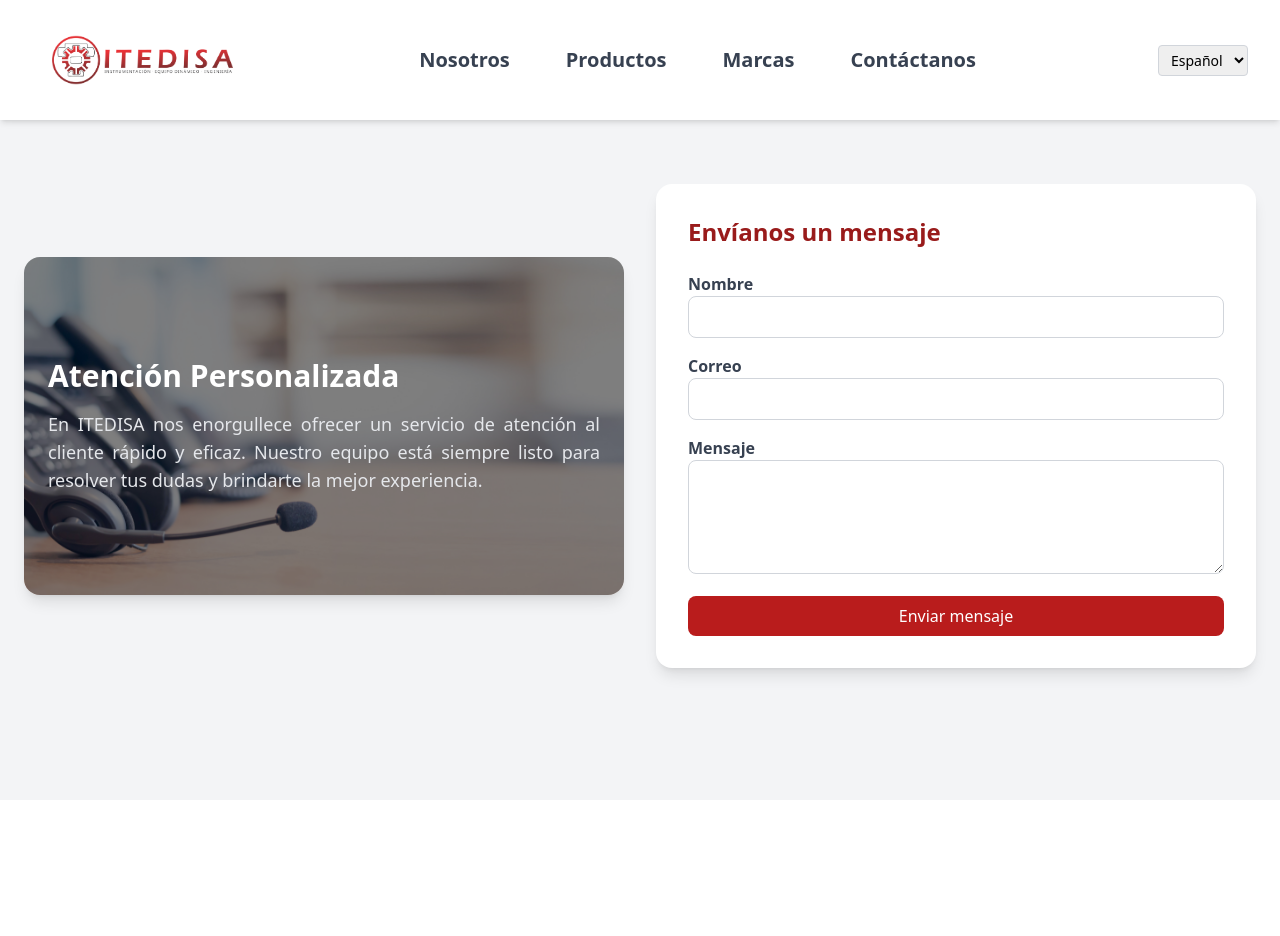
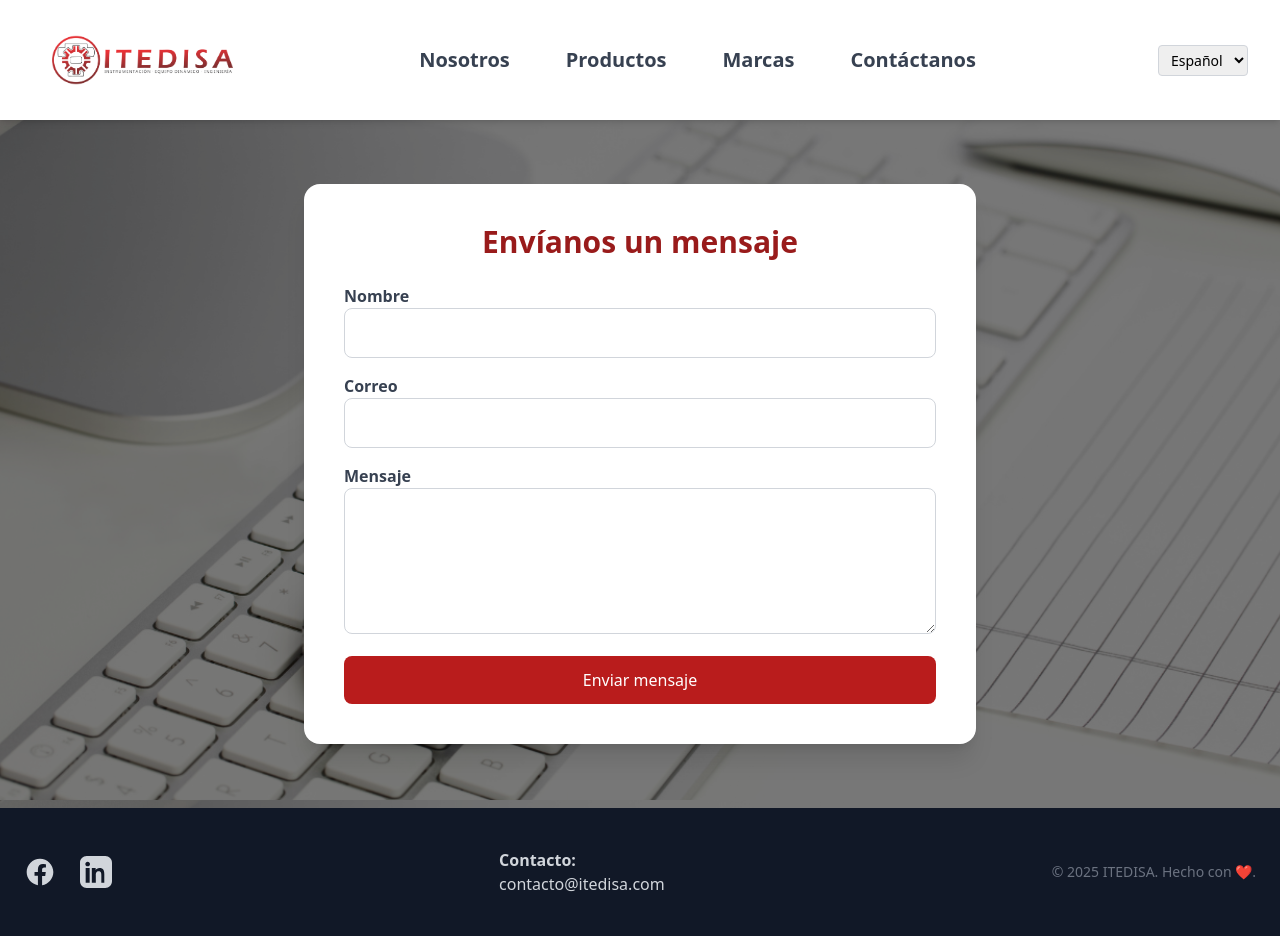
Before and after one commit to DanielHuertaMorales/Itedisa, a PHP site: page /industrial-website/contacto.php in a window 1280 px wide. Before the commit the page ends 688 px from the top, so only its background shows below. Run offline with PHP 8.4, Linux system fonts and the light colour scheme; some libraries are stand-ins or nearby versions.

Commit message:
Implementado formulario de contacto con animación y footer

```diff
--- a/contacto.php
+++ b/contacto.php
@@ -1,22 +1,34 @@
 <?php
+use PHPMailer\PHPMailer\PHPMailer;
+use PHPMailer\PHPMailer\Exception;
+
+$success = '';
+$error = '';
+
+require 'PHPMailer/PHPMailer.php';
+require 'PHPMailer/SMTP.php';
+require 'PHPMailer/Exception.php';
+
 if ($_SERVER["REQUEST_METHOD"] === "POST") {
-    require 'includes/PHPMailer/PHPMailer.php';
-    require 'includes/PHPMailer/SMTP.php';
-    require 'includes/PHPMailer/Exception.php';
+    $nombre = trim(htmlspecialchars($_POST['nombre']));
+    $email = trim(htmlspecialchars($_POST['correo']));
+    $mensaje = trim(htmlspecialchars($_POST['mensaje']));
 
-    $nombre = htmlspecialchars($_POST['nombre']);
-    $email = htmlspecialchars($_POST['email']);
-    $mensaje = htmlspecialchars($_POST['mensaje']);
-
-    $mail = new PHPMailer\PHPMailer\PHPMailer();
+    // Validación en servidor
+    if (empty($nombre) || empty($email) || empty($mensaje)) {
+        $error = "Por favor, completa todos los campos.";
+    } elseif (!filter_var($email, FILTER_VALIDATE_EMAIL)) {
+        $error = "El correo no es válido.";
+    } else {
+        $mail = new PHPMailer(true);
         try {
             $mail->isSMTP();
-        $mail->Host = 'smtp.hostinger.com';
-        $mail->SMTPAuth = true;
-        $mail->Username = 'daniel.huerta@itedisa.com';
-        $mail->Password = 'Rchdhmc162419.'; // Cambiar
-        $mail->SMTPSecure = 'tls';
-        $mail->Port = 587;
+            $mail->Host       = 'mail.itedisa.com';
+            $mail->SMTPAuth   = true;
+            $mail->Username   = 'daniel.huerta@itedisa.com';
+            $mail->Password   = 'Rchdhmc162419.';
+            $mail->SMTPSecure = PHPMailer::ENCRYPTION_STARTTLS;
+            $mail->Port       = 587;
 
             $mail->setFrom($email, $nombre);
             $mail->addAddress('daniel.huerta@itedisa.com', 'ITEDISA');
@@ -33,8 +45,8 @@ if ($_SERVER["REQUEST_METHOD"] === "POST") {
             $error = "Error al enviar el mensaje: " . $mail->ErrorInfo;
         }
     }
+}
 ?>
-
 <!DOCTYPE html>
 <html lang="es">
 <head>
@@ -43,104 +55,97 @@ if ($_SERVER["REQUEST_METHOD"] === "POST") {
   <title>Contáctanos - ITEDISA</title>
   <script src="https://cdn.tailwindcss.com"></script>
   <style>
-    .fade-in {
-      animation: fadeIn 0.3s ease-in-out;
+    body {
+      background: url('assets/fondoContacto.png') no-repeat center center fixed;
+      background-size: cover;
     }
+    .fade-in { animation: fadeIn 0.5s ease-in-out; }
     @keyframes fadeIn {
       from { opacity: 0; transform: translateY(10px); }
       to { opacity: 1; transform: translateY(0); }
     }
   </style>
 </head>
-<body class="bg-gray-100 pt-[120px] flex flex-col min-h-screen">
+<body class="bg-gray-100 bg-opacity-90 pt-[120px] flex flex-col min-h-screen">
 
   <?php include 'menu.php'; ?>
 
-  <main class="flex-grow max-w-7xl mx-auto px-6 py-16">
-    <div class="grid md:grid-cols-2 gap-8 items-center">
+  <main class="flex-grow flex justify-center items-center px-6 py-16">
+    <!-- Formulario Grande -->
+    <div class="bg-white shadow-xl rounded-2xl p-10 fade-in max-w-2xl w-full">
+      <h2 class="text-3xl font-bold text-red-800 mb-6 text-center">Envíanos un mensaje</h2>
 
-      <!-- Imagen + Texto -->
-      <div class="relative">
-        <img src="assets/Clientsupport.png" alt="Atención al cliente ITEDISA" class="rounded-2xl shadow-lg">
-        <div class="absolute inset-0 bg-black bg-opacity-50 flex flex-col justify-center p-6 rounded-2xl">
-          <h2 class="text-3xl font-bold text-white mb-4">Atención Personalizada</h2>
-          <p class="text-gray-200 text-lg text-justify">
-            En ITEDISA nos enorgullece ofrecer un servicio de atención al cliente rápido y eficaz.
-            Nuestro equipo está siempre listo para resolver tus dudas y brindarte la mejor experiencia.
-          </p>
-        </div>
+      <div id="result">
+        <?php if ($success): ?>
+          <p class="text-green-600 font-bold mb-4 text-center"><?= $success ?></p>
+        <?php elseif ($error): ?>
+          <p class="text-red-600 font-bold mb-4 text-center"><?= $error ?></p>
+        <?php endif; ?>
       </div>
 
-      <!-- Formulario -->
-      <div class="bg-white shadow-lg rounded-2xl p-8 fade-in">
-        <h2 class="text-2xl font-bold text-red-800 mb-6">Envíanos un mensaje</h2>
-        <form id="contactForm" class="space-y-4">
+      <form id="contactForm" method="POST" class="space-y-4">
         <div>
           <label class="block text-gray-700 font-semibold">Nombre</label>
-            <input type="text" name="nombre" required class="w-full border border-gray-300 rounded-lg p-2 focus:ring-2 focus:ring-red-600" />
+          <input type="text" name="nombre" required class="w-full border border-gray-300 rounded-lg p-3 focus:ring-2 focus:ring-red-600" />
         </div>
         <div>
           <label class="block text-gray-700 font-semibold">Correo</label>
-            <input type="email" name="correo" required class="w-full border border-gray-300 rounded-lg p-2 focus:ring-2 focus:ring-red-600" />
+          <input type="email" name="correo" required class="w-full border border-gray-300 rounded-lg p-3 focus:ring-2 focus:ring-red-600" />
         </div>
         <div>
           <label class="block text-gray-700 font-semibold">Mensaje</label>
-            <textarea name="mensaje" rows="4" required class="w-full border border-gray-300 rounded-lg p-2 focus:ring-2 focus:ring-red-600"></textarea>
+          <textarea name="mensaje" rows="5" required class="w-full border border-gray-300 rounded-lg p-3 focus:ring-2 focus:ring-red-600"></textarea>
         </div>
 
-          <!-- Spinner de carga -->
-          <div id="loading" class="hidden text-center">
-            <div class="inline-block w-6 h-6 border-4 border-red-600 border-t-transparent rounded-full animate-spin"></div>
-            <p class="text-gray-600 mt-2">Enviando mensaje...</p>
-          </div>
+        <p id="clientError" class="hidden text-red-600 font-bold"></p>
 
-          <!-- Mensajes de resultado -->
-          <div id="result" class="hidden mt-4 text-center font-semibold"></div>
-
-          <button type="submit" class="w-full bg-red-700 text-white py-2 rounded-lg hover:bg-red-800 transition">
+        <button type="submit" class="w-full bg-red-700 text-white py-3 rounded-lg hover:bg-red-800 transition">
           Enviar mensaje
         </button>
       </form>
     </div>
+  </main>
+
+  <!-- Footer -->
+  <footer class="bg-gray-900 text-gray-300 py-10 px-4 sm:px-6">
+    <div class="max-w-7xl mx-auto flex flex-col md:flex-row justify-between items-center gap-6">
+      <div class="flex space-x-6">
+        <a href="https://www.facebook.com/people/Itedisa-SA-de-CV/100090168609896/?sk=about" target="_blank" rel="noopener noreferrer" aria-label="Facebook" class="hover:text-blue-600 transition">
+          <svg class="w-8 h-8 fill-current" viewBox="0 0 24 24"><path d="M22 12c0-5.523-4.477-10-10-10S2 6.477 2 12c0 4.991 3.657 9.128 8.438 9.878v-6.987h-2.54v-2.89h2.54V9.845c0-2.507 1.492-3.89 3.777-3.89 1.094 0 2.238.195 2.238.195v2.464h-1.26c-1.243 0-1.63.771-1.63 1.562v1.875h2.773l-.443 2.89h-2.33v6.987C18.343 21.128 22 16.99 22 12z"/></svg>
+        </a>
+        <a href="https://mx.linkedin.com/company/itedisasadecv" target="_blank" rel="noopener noreferrer" aria-label="LinkedIn" class="hover:text-blue-400 transition">
+          <svg class="w-8 h-8 fill-current" viewBox="0 0 24 24"><path d="M19 0h-14c-2.76 0-5 2.24-5 5v14c0 2.76 2.24 5 5 5h14c2.762 0 5-2.24 5-5v-14c0-2.76-2.238-5-5-5zm-11.75 20h-3v-11h3v11zm-1.5-12.22c-.967 0-1.75-.783-1.75-1.75s.783-1.75 1.75-1.75 1.75.783 1.75 1.75-.783 1.75-1.75 1.75zm13.25 12.22h-3v-5.5c0-1.38-.02-3.15-1.92-3.15-1.92 0-2.22 1.5-2.22 3.05v5.6h-3v-11h2.88v1.5h.04c.4-.75 1.38-1.54 2.84-1.54 3.04 0 3.6 2 3.6 4.6v6.44z"/></svg>
+        </a>
       </div>
-  </main>
+      <div class="text-center md:text-left">
+        <p class="font-semibold">Contacto:</p>
+        <a href="mailto:contacto@itedisa.com" class="hover:text-red-600 transition">contacto@itedisa.com</a>
+      </div>
+      <div class="text-center text-sm text-gray-500">
+        &copy; <?php echo date('Y'); ?> ITEDISA. Hecho con <span class="text-red-600">❤️</span>.
+      </div>
+    </div>
+  </footer>
 
   <script>
     const form = document.getElementById('contactForm');
-    const loading = document.getElementById('loading');
-    const result = document.getElementById('result');
+    const clientError = document.getElementById('clientError');
 
-    form.addEventListener('submit', async (e) => {
+    form.addEventListener('submit', (e) => {
+      const nombre = form.nombre.value.trim();
+      const correo = form.correo.value.trim();
+      const mensaje = form.mensaje.value.trim();
+
+      if (!nombre || !correo || !mensaje) {
         e.preventDefault();
-
-      loading.classList.remove('hidden');
-      result.classList.add('hidden');
-
-      const formData = new FormData(form);
-
-      try {
-        const response = await fetch('enviar_contacto.php', {
-          method: 'POST',
-          body: formData
-        });
-
-        const data = await response.json();
-        loading.classList.add('hidden');
-        result.classList.remove('hidden');
-
-        if (data.success) {
-          result.textContent = "¡Mensaje enviado correctamente!";
-          result.className = "text-green-600 font-bold";
-          form.reset();
+        clientError.textContent = "Por favor completa todos los campos.";
+        clientError.classList.remove('hidden');
+      } else if (!/\S+@\S+\.\S+/.test(correo)) {
+        e.preventDefault();
+        clientError.textContent = "Por favor ingresa un correo válido.";
+        clientError.classList.remove('hidden');
       } else {
-          result.textContent = "Hubo un error al enviar el mensaje.";
-          result.className = "text-red-600 font-bold";
-        }
-      } catch (error) {
-        loading.classList.add('hidden');
-        result.classList.remove('hidden');
-        result.textContent = "Error de conexión.";
-        result.className = "text-red-600 font-bold";
+        clientError.classList.add('hidden');
       }
     });
   </script>
--- a/menu.php
+++ b/menu.php
@@ -44,6 +44,6 @@
     <a href="index.php#nosotros" class="block text-gray-700 hover:text-red-700">Nosotros</a>
     <a href="productos.php" class="block text-gray-700 hover:text-red-700">Productos</a>
     <a href="marca.php" class="block text-gray-700 hover:text-red-700">Marcas</a>
-    <a href="index.php#contacto" class="block text-gray-700 hover:text-red-700">Contáctanos</a>
+    <a href="contacto.php" class="block text-gray-700 hover:text-red-700">Contáctanos</a>
   </div>
 </nav>
```
Also changed, not shown: enviar_contacto.php (+27 -26 lines), assets/fondoContacto.png (added). Lines whose indentation alone changed are shown as unchanged.
